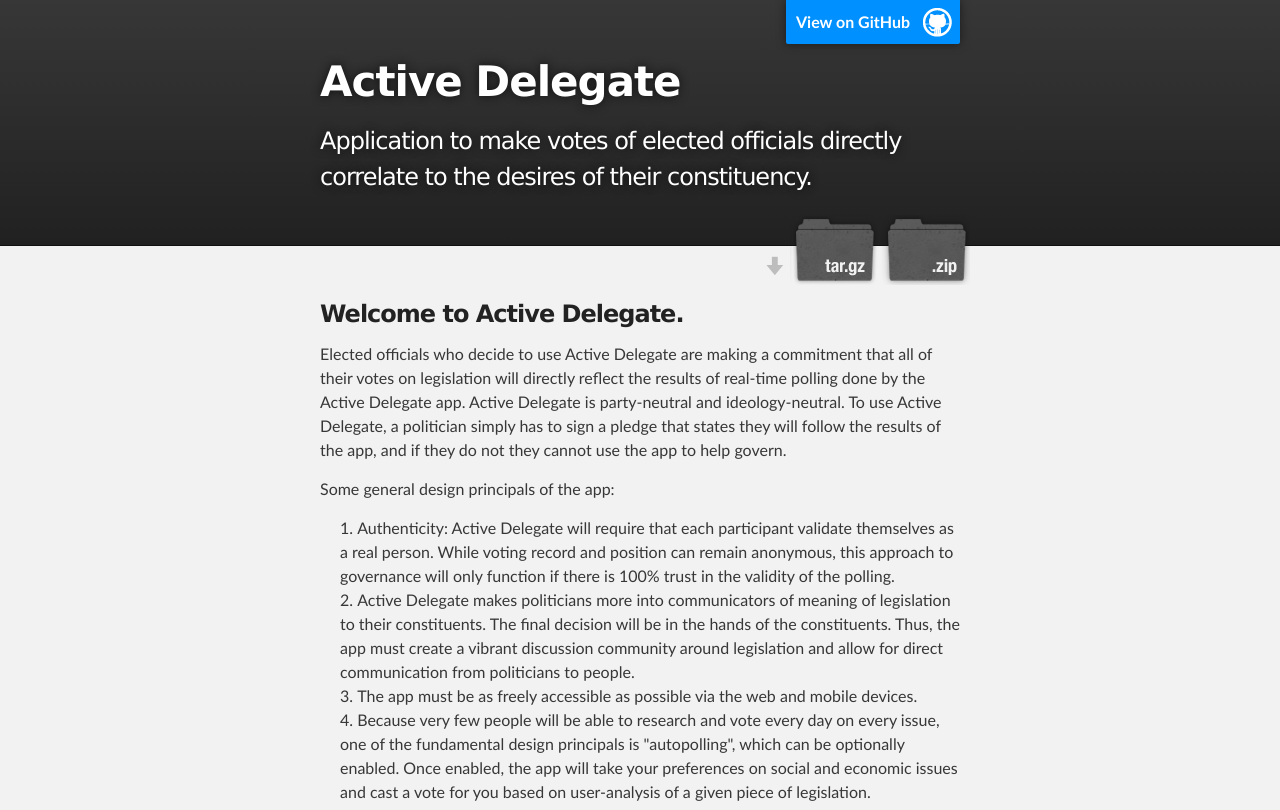
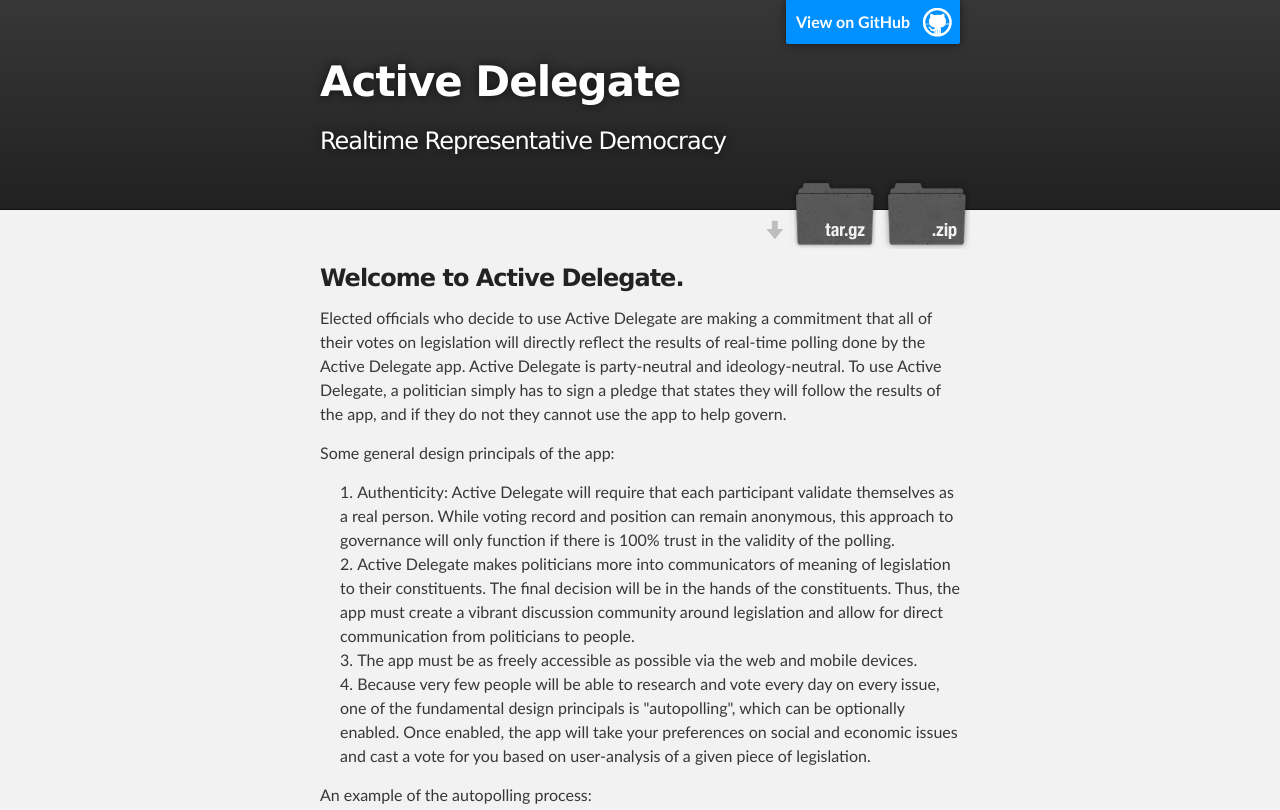
Before and after one commit to chasmastin/activedelegate, a plain HTML site: page index.html in a window 1280 px wide. Shown: the top 810 px of the page. Drawn offline with Linux system fonts and the light colour scheme.

Commit message:
Update index.html

```diff
--- a/index.html
+++ b/index.html
@@ -19,7 +19,7 @@
           <a id="forkme_banner" href="https://github.com/chasmastin/activedelegate">View on GitHub</a>
 
           <h1 id="project_title">Active Delegate</h1>
-          <h2 id="project_tagline">Application to make votes of elected officials directly correlate to the desires of their constituency.  </h2>
+          <h2 id="project_tagline">Realtime Representative Democracy</h2>
 
             <section id="downloads">
               <a class="zip_download_link" href="https://github.com/chasmastin/activedelegate/zipball/master">Download this project as a .zip file</a>
```
